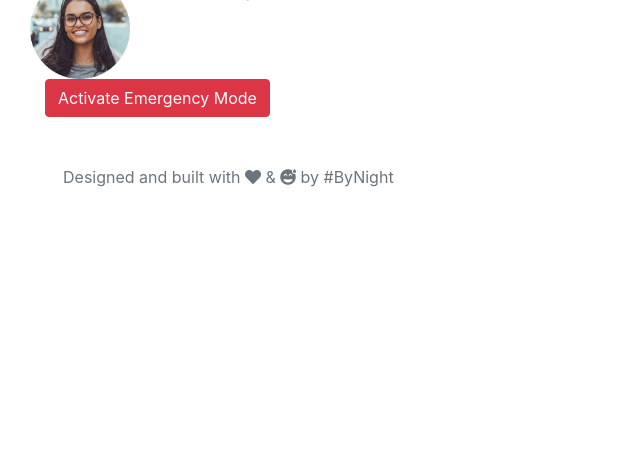
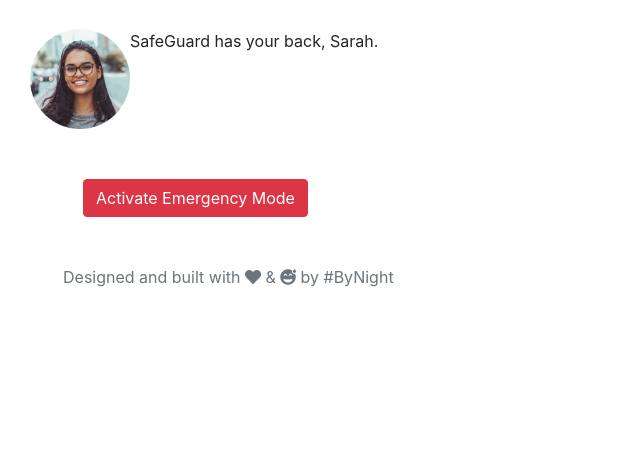
Before and after one commit to alyssalew/Connected-Car-Hackathon, a Flask app: page /ride-details in a window 1280 px wide. Shown: the part 234-691 px from the top of the page, without its empty margins (0-640 px from the left). Run offline with Flask 2, Linux system fonts and the light colour scheme; some libraries are stand-ins or nearby versions.

Commit message:
more styling changes

```diff
--- a/server.py
+++ b/server.py
@@ -211,7 +211,7 @@ def login_confirmation():
     print results
 
 
-    return render_template('login_confirmation.html')
+    return render_template('ride_details.html')
 
 @app.route('/log_in')
 def log_me_in():
--- a/templates/base.html
+++ b/templates/base.html
@@ -79,7 +79,21 @@
 #items{
   margin-top: 20px;
 }
-
+#logo-home{
+  width: 300px;
+  margin-left: 20px;
+}
+#button-div{
+  margin-left: 97px;
+  margin-top: 40px;
+}
+#row-user
+{margin-top: 50px;
+}
+#emergency-button{
+  margin-top: 50px;
+  margin-left: 38px;
+}
 </style>
 
 <body class="pt-2">
--- a/templates/log_in.html
+++ b/templates/log_in.html
@@ -2,10 +2,12 @@
 {% block content %}
 
 
-
+  <div id="logo-home">
+    <img src="../static/img/Logo.png" width="300px" id="logo-img-home">
+  </div>
   <div class="form-group row">
     <div class="col-sm-10">
-      <a href="https://api.lyft.com/oauth/authorize?client_id=FMv4hMmBiGmU&scope=public%20profile%20rides.read%20rides.request&state=test&response_type=code"><button type="submit" class="btn btn-success">Login with lyft</button></a>
+      <a href="https://api.lyft.com/oauth/authorize?client_id=FMv4hMmBiGmU&scope=public%20profile%20rides.read%20rides.request&state=test&response_type=code"><button  id="button-div"type="submit" class="btn btn-primary">Login with lyft</button></a>
     </div>
   </div>
 
--- a/templates/ride_details.html
+++ b/templates/ride_details.html
@@ -8,12 +8,12 @@
                 <iframe src="https://www.google.com/maps/d/embed?mid=1vz2Ts5rroE3qzkFo5_Min_ooW3gq-HV_"></iframe>
             </div>
         </div>
-        <div class="row justify-content">
+        <div class="row justify-content" id="row-user">
             <div><img src="/static/SaraJean.png" width="100px" align="center"></div>
             <span align="right">SafeGuard has your back, Sarah.</span>
         </div>
 
-    <button type="button" value="emergency" onclick="window.location.href='/emergency-mode'" class="btn btn-danger">Activate Emergency Mode</button>
+    <button type="button" value="emergency" onclick="window.location.href='/emergency-mode'" class="btn btn-danger" id="emergency-button">Activate Emergency Mode</button>
 
 </div>
 
```
